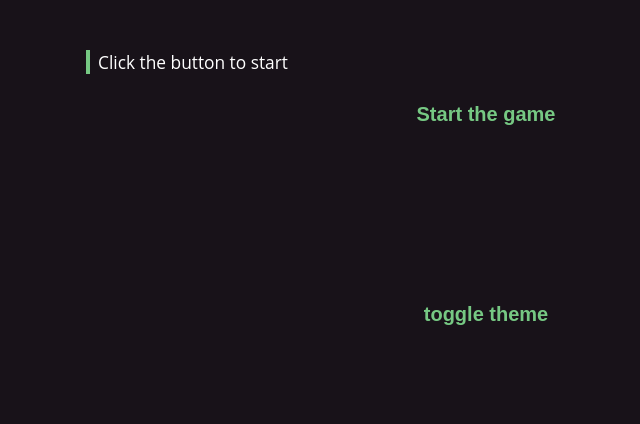
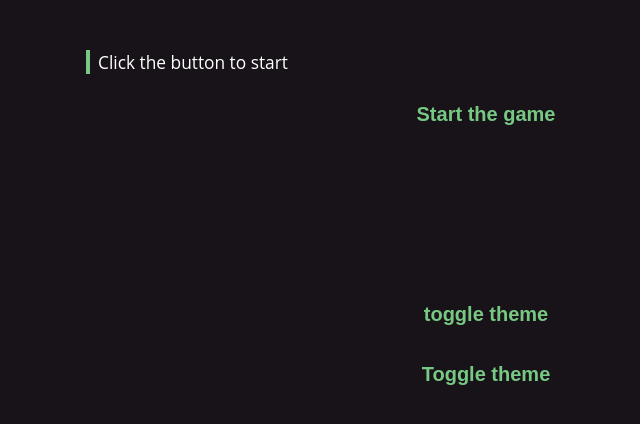
Before and after one commit to AlexanderRyb/Text_Adventure_Game, a React (Create React App) app: page / in a window 1280 px wide. Shown: the top 424 px of the page, without its empty margins (154-794 px from the left). Built offline with nearby package versions, Linux system fonts and the light colour scheme.

Commit message:
toggle theme

```diff
--- a/src/App.js
+++ b/src/App.js
@@ -2,19 +2,26 @@ import React from 'react';
 import TextBox from './Components/TextBox/TextBox';
 import ChoicesBox from './Components/ChoicesBox/ChoicesBox';
 import ToggleColorScheme from './Components/ToggleColorScheme/ToggleColorScheme';
-import {Provider} from "react-redux"
-import store from "./redux/store"
+import { connect } from "react-redux";
 
-function App() {
+
+
+function App(props) {
   return (
-    <Provider store={store}>
-    <div className="App">
+    <div className="App" id={props.colorTheme}>
      <TextBox></TextBox>
      <ChoicesBox></ChoicesBox>
 <ToggleColorScheme></ToggleColorScheme>
     </div>
-    </Provider>
   );
 }
 
-export default App;
+const mapStateToProps = (state) => {
+  return {
+    colorTheme: state.colorTheme
+  };
+};
+const mapDispatchToProps = (dispatch) => {
+  return {};
+};
+export default connect(mapStateToProps, mapDispatchToProps)(App);
--- a/src/Components/ChoicesBox/ChoicesBox.js
+++ b/src/Components/ChoicesBox/ChoicesBox.js
@@ -8,7 +8,6 @@ import { attic } from "../../redux/actions";
 import { newgame } from "../../redux/actions";
 import { swim } from "../../redux/actions";
 import { investigate } from "../../redux/actions"
-import { toggleTheme } from "../../redux/actions";
 
 import { connect } from "react-redux";
 
--- a/src/Components/TextBox/TextBox.js
+++ b/src/Components/TextBox/TextBox.js
@@ -4,7 +4,7 @@ import { connect } from "react-redux";
 export function TextBox(props) {
   console.log(props.textNode);
 
-  return <div className={props.colorTheme} >{props.textNode}
+  return <div className="text-container" >{props.textNode}
   </div>;
 }
 const mapStateToProps = (state) => {
--- a/src/Components/TextBox/styles.css
+++ b/src/Components/TextBox/styles.css
@@ -1,17 +1,10 @@
-.light {
-  border-left: 4px solid #76c883;
-  padding-left: 8px;
-  text-align: start;
-  color: black;
-  font-family: "Open Sans", sans-serif;
-  font-size: 13pt;
-  background-color: white;
-}
-.dark {
+
+.text-container{
   border-left: 4px solid #76c883;
   padding-left: 8px;
   text-align: start;
   color: white;
   font-family: "Open Sans", sans-serif;
   font-size: 13pt;
+
 }
--- a/src/Components/ToggleColorScheme/ToggleColorScheme.js
+++ b/src/Components/ToggleColorScheme/ToggleColorScheme.js
@@ -1,26 +1,38 @@
-import React from 'react'
+import React from "react";
 import "./styles.css";
 import { connect } from "react-redux";
-import { toggleTheme } from "../../redux/actions";
-
+import { changeToDark, changeToLight } from "../../redux/actions";
 
 
 function ToggleColorScheme(props) {
   return (
-     <button onClick={() => props.toggleTheme()} className="toggle-theme-button">
+    <div>
+      <button
+        onClick={() => props.changeToLight()}
+        className="light-theme-button"
+      >
         toggle theme
       </button>
-    )
+      <button
+        onClick={() => props.changeToDark()}
+
+        className="dark-theme-button"
+      >
+        Toggle theme
+      </button>
+    </div>
+  );
 }
 const mapStateToProps = (state) => {
   return {
-      toggleTheme: state.toggleTheme,
-
+    changeToDark: state.changeToDark,
+    changeToLight: state.changeToLight,
   };
 };
 const mapDispatchToProps = (dispatch) => {
   return {
-toggleTheme: ()=> dispatch(toggleTheme())
+    changeToLight: () => dispatch(changeToLight()),
+    changeToDark: () => dispatch(changeToDark())
   };
 };
 
--- a/src/Components/ToggleColorScheme/styles.css
+++ b/src/Components/ToggleColorScheme/styles.css
@@ -1,3 +1,6 @@
-.toggle-theme-button{
+.light-theme-button{
     display: block;
 }
+.dark-theme-button{
+    display: block;
+}
--- a/src/index.css
+++ b/src/index.css
@@ -6,13 +6,22 @@ body {
   -webkit-font-smoothing: antialiased;
   -moz-osx-font-smoothing: grayscale;
   background-color: #181219;
+  height: 100vh;
 
 
 }
-.App{
+#dark{
 
   background-color: #181219;
   width: 800px;
-  height: 500px;
+  height: 100%;
   margin: 50px auto;
 }
+#light{
+  background-color: white;
+  width: 100%;
+  height: 100%;
+}
+#light>div{
+  color: black;
+}
--- a/src/index.js
+++ b/src/index.js
@@ -2,10 +2,16 @@ import React from 'react';
 import ReactDOM from 'react-dom';
 import './index.css';
 import App from './App';
+import {Provider} from "react-redux"
+import store from "./redux/store"
+
+
 
 ReactDOM.render(
   <React.StrictMode>
+    <Provider store={store}>
     <App />
+    </Provider>
   </React.StrictMode>,
   document.getElementById('root')
 );
--- a/src/redux/actions.js
+++ b/src/redux/actions.js
@@ -1,6 +1,11 @@
-export const toggleTheme =() => {
+export const changeToLight =() => {
     return {
         type: "LIGHTTHEME"
+    }
+}
+export const changeToDark =() => {
+    return {
+        type: "DARKTHEME"
     }
 }
 export const start =() => {
--- a/src/redux/reducer.js
+++ b/src/redux/reducer.js
@@ -28,6 +28,11 @@ const Reducer = (state = initialState, action) => {
     return {
       ...state,
       colorTheme: "light"
+    }
+    case "DARKTHEME":
+    return {
+      ...state,
+      colorTheme: "dark"
     }
     case "START":
       return {
```
Lines whose indentation alone changed are shown as unchanged.
